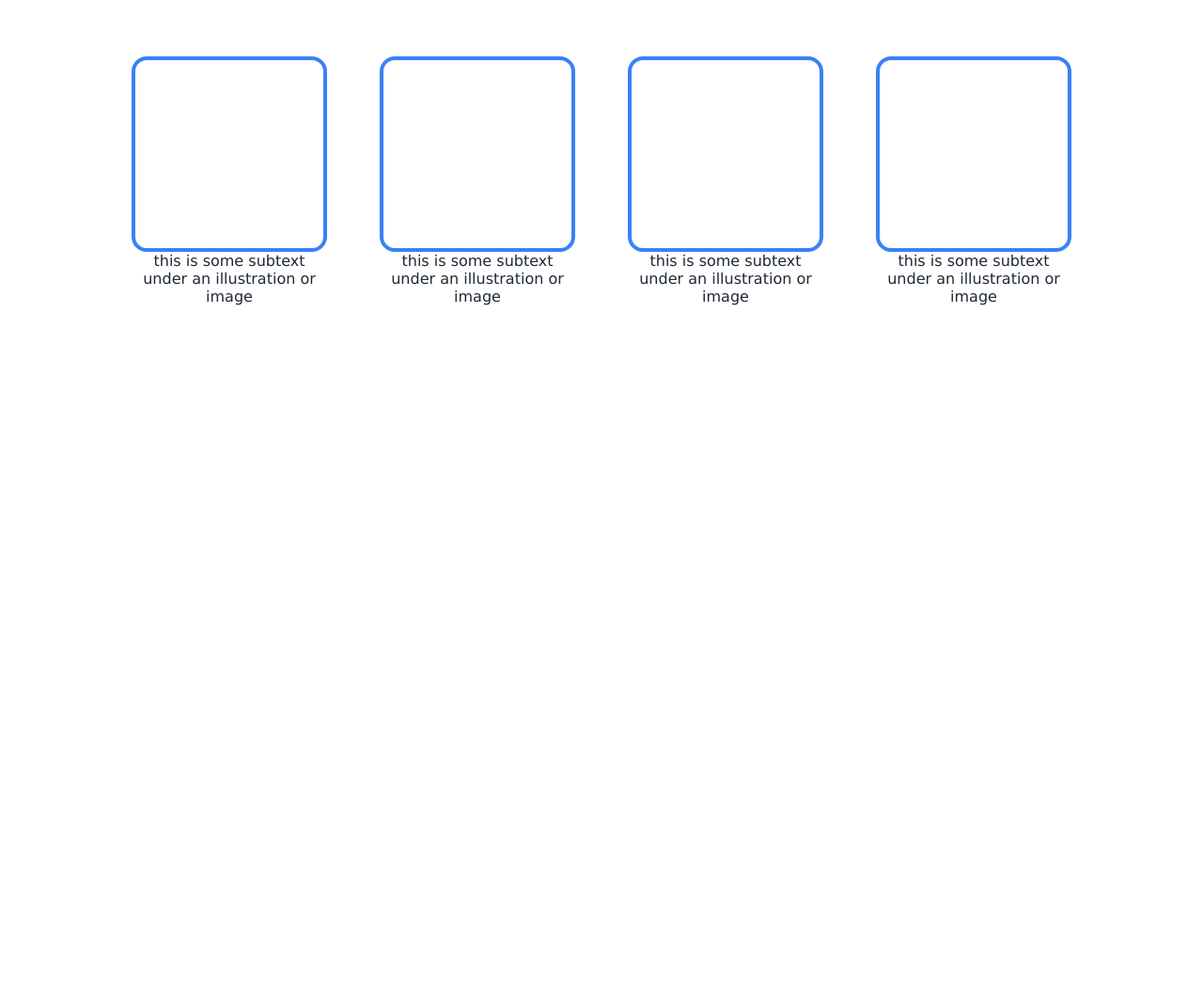
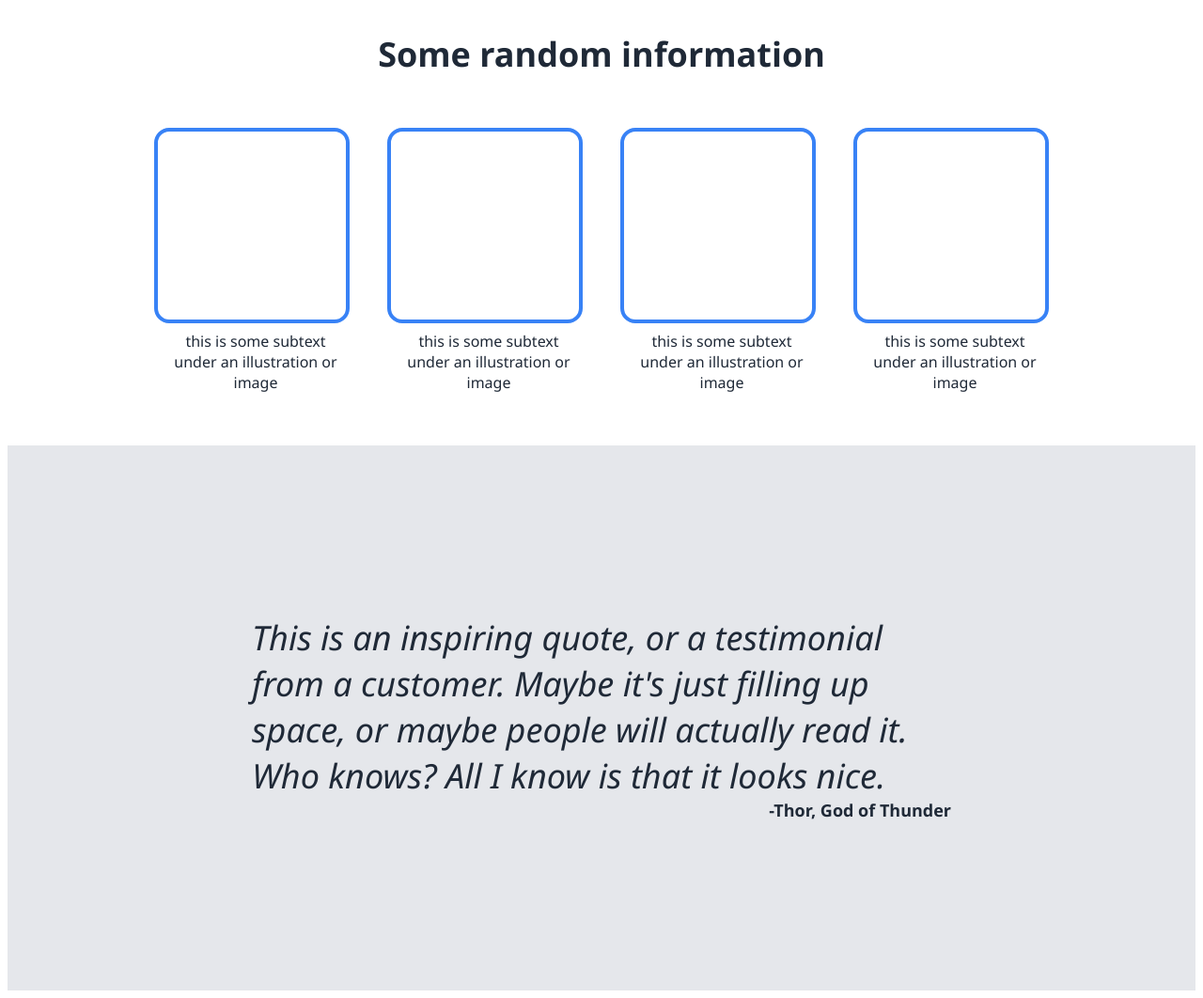
Before and after one commit to rvanderbent/odin-landing-page, a plain HTML site: page index.html in a window 1280 px wide. Shown: the part 382-1444 px from the top of the page at 94% size. Before the commit the page ends 800 px from the top, so only its background shows below. Drawn offline with Linux system fonts and the light colour scheme.

Commit message:
Add and style quote section

```diff
--- a/index.html
+++ b/index.html
@@ -47,5 +47,13 @@
                 </div>
             </div>
         </div>
+        <div class="quote-section">
+            <div class="quote">This is an inspiring quote, or a testimonial from a customer.
+                Maybe it's just filling up space, or maybe people will actually read it. Who knows?
+                All I know is that it looks nice.
+            </div>
+            <div class="author">-Thor, God of Thunder</div>
+        </div>
+        </body>
     </body>
 </html>
--- a/styles.css
+++ b/styles.css
@@ -1,6 +1,6 @@
 
 body {
-    font-family:Verdana, Geneva, Tahoma, sans-serif;
+    font-family:'Segoe UI', Tahoma, Geneva, Verdana, sans-serif;
 }
 
 button {
@@ -15,7 +15,7 @@ button {
 .hero {
     background-color: #1F2937;
     color: #F9FAF8;
-    padding: 0px 60px;
+    padding: 8px 60px;
 }
 
 .hero-content {
@@ -60,6 +60,7 @@ ul {
     display: flex;
     flex-direction: column;
     align-items: center;
+    padding: 32px;
 }
 
 .info-section .title {
@@ -72,6 +73,8 @@ ul {
 .cards {
     display: flex;
     justify-content: center;
+    padding: 24px;
+    gap: 48px
 }
 
 .card {
@@ -79,7 +82,6 @@ ul {
     flex-direction: column;
     justify-content: center;
     align-items: center;
-    padding: 32px;
     width: 200px;
     text-align: center;
 }
@@ -95,4 +97,26 @@ ul {
 .card .text {
     display: block;
     color:#1F2937;
+    padding: 8px 0px 0px 8px;
 }
+
+.quote-section {
+    background-color: #E5E7EB;
+    color: #1F2937;
+    display: flex;
+    flex-direction: column;
+    justify-content: center;
+    padding: 180px 260px;
+}
+
+.quote {
+    font-size: 36px;
+    font-style: italic;
+    font-weight: light;
+}
+
+.author {
+    font-size: 18px;
+    font-weight: bolder;
+    align-self: flex-end;
+}
```
